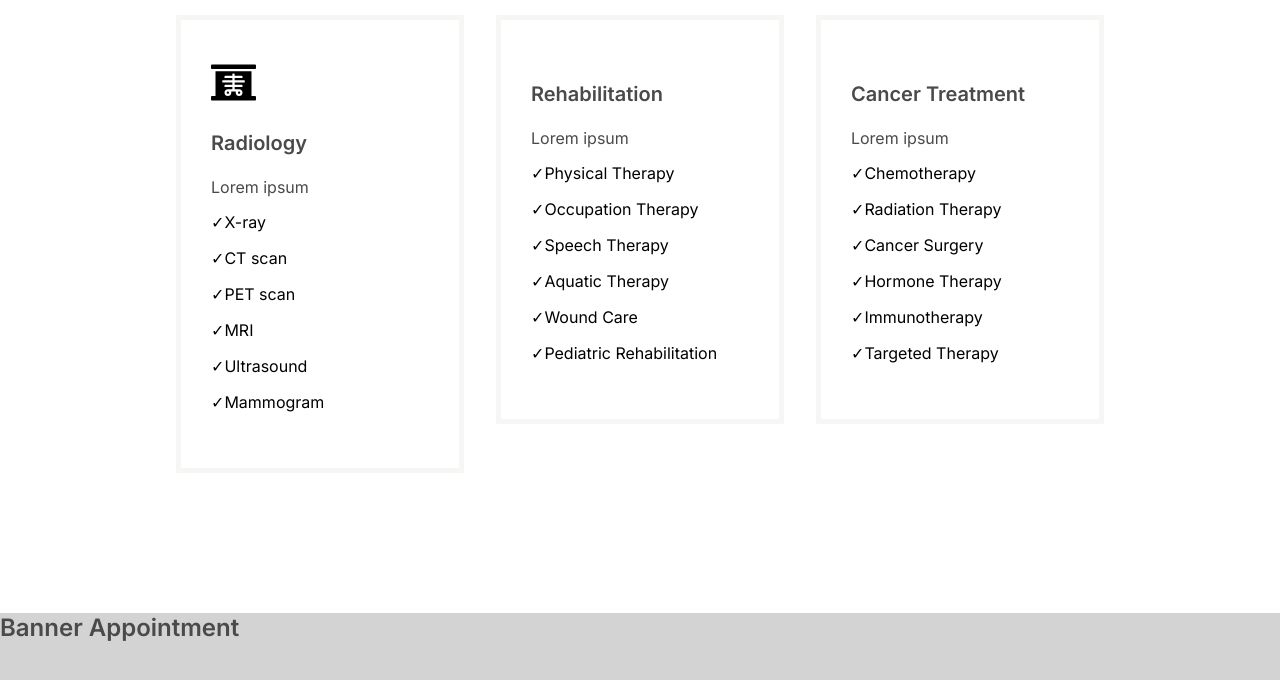
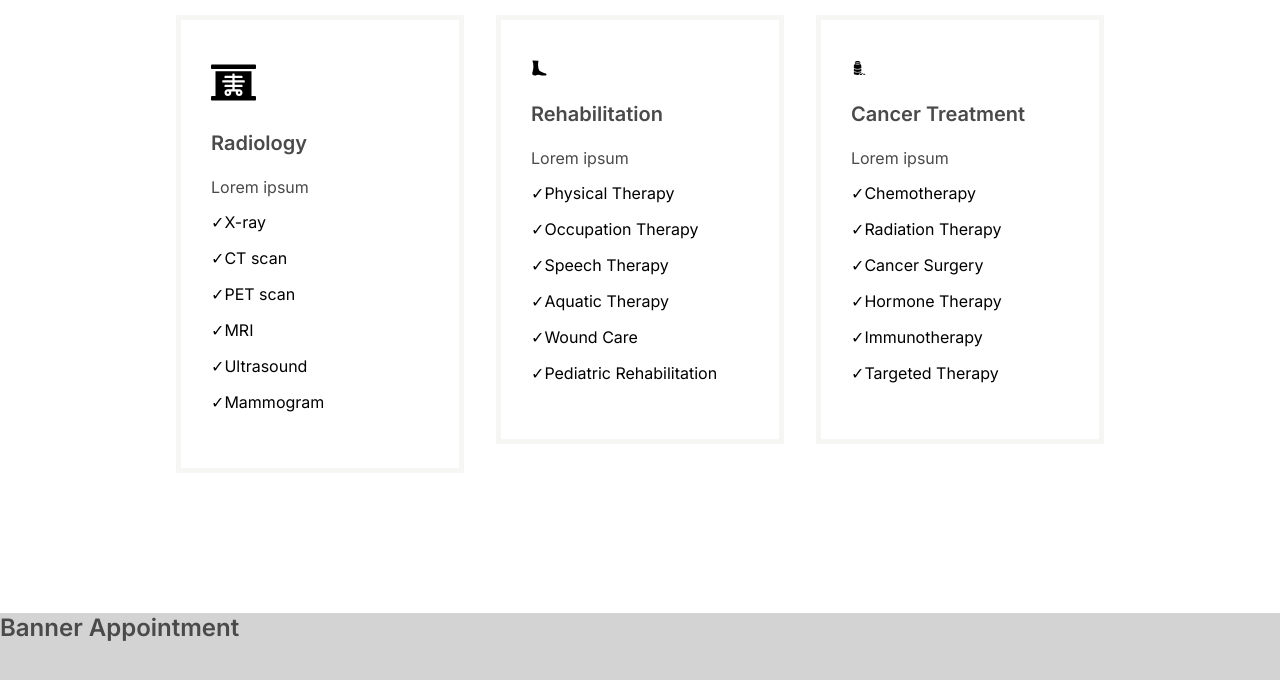
Before and after one commit to nmr15/appointment-front, a React (Vite) app: page / in a window 1280 px wide. Shown: the part 1245-1925 px from the top of the page. Built offline with nearby package versions, Linux system fonts and the light colour scheme.

Commit message:
added icons ServicesMedium

```diff
--- a/src/Components/ServicesMediumList.jsx
+++ b/src/Components/ServicesMediumList.jsx
@@ -1,10 +1,11 @@
 import ServicesMedium from './ServicesMedium'
 import { FaXRay } from "react-icons/fa";
+import { GiBarefoot, GiMedicinePills } from "react-icons/gi";
 
 const services = [
   {id: "1", icon: <FaXRay className="icon" />, title: "Radiology", desc: "Lorem ipsum", list: ["X-ray", "CT scan", "PET scan", "MRI", "Ultrasound", "Mammogram"]},
-  {id: "2", icon: "", title: "Rehabilitation", desc: "Lorem ipsum", list: ["Physical Therapy", "Occupation Therapy", "Speech Therapy", "Aquatic Therapy", "Wound Care", "Pediatric Rehabilitation"]},
-  {id: "3", icon: "", title: "Cancer Treatment", desc: "Lorem ipsum", list: ["Chemotherapy", "Radiation Therapy", "Cancer Surgery", "Hormone Therapy", "Immunotherapy", "Targeted Therapy"]}
+  {id: "2", icon: <GiBarefoot />, title: "Rehabilitation", desc: "Lorem ipsum", list: ["Physical Therapy", "Occupation Therapy", "Speech Therapy", "Aquatic Therapy", "Wound Care", "Pediatric Rehabilitation"]},
+  {id: "3", icon: <GiMedicinePills />, title: "Cancer Treatment", desc: "Lorem ipsum", list: ["Chemotherapy", "Radiation Therapy", "Cancer Surgery", "Hormone Therapy", "Immunotherapy", "Targeted Therapy"]}
 ]
 
 const ServicesMediumList = () =>
```
